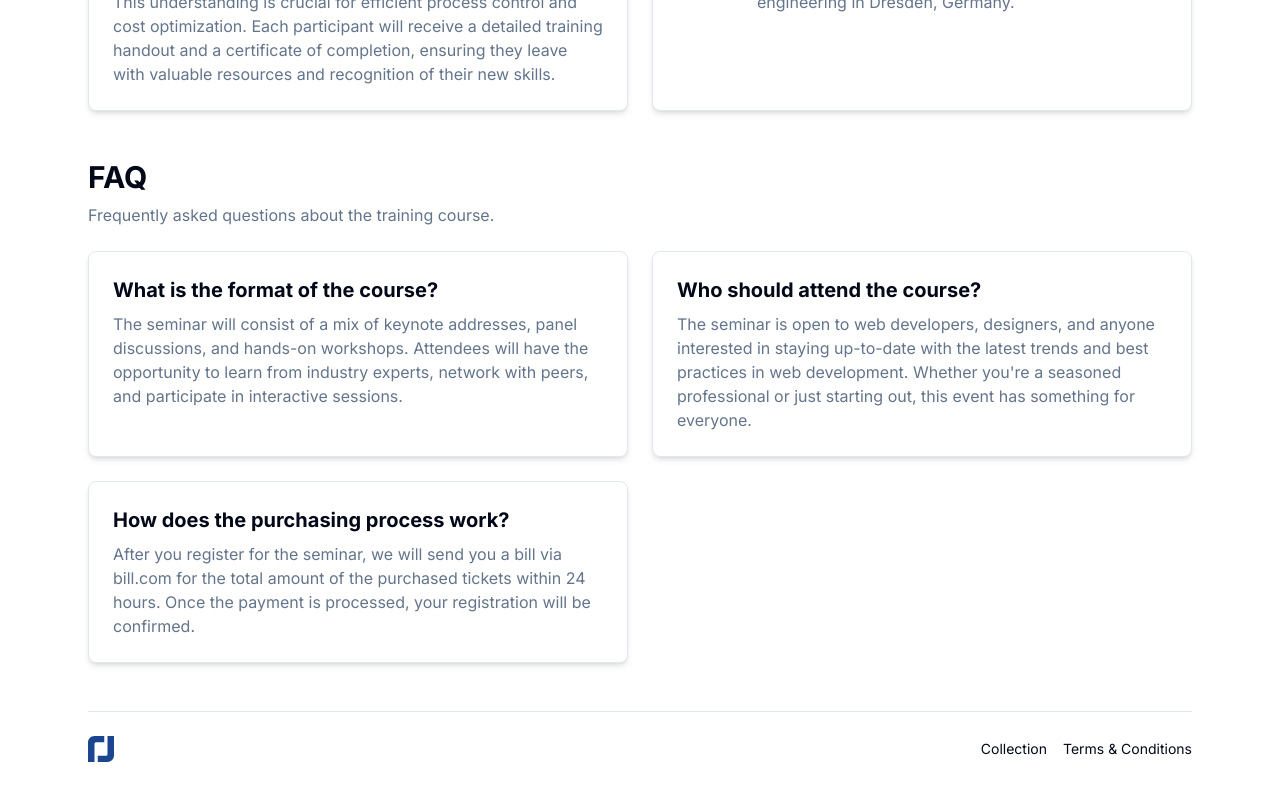
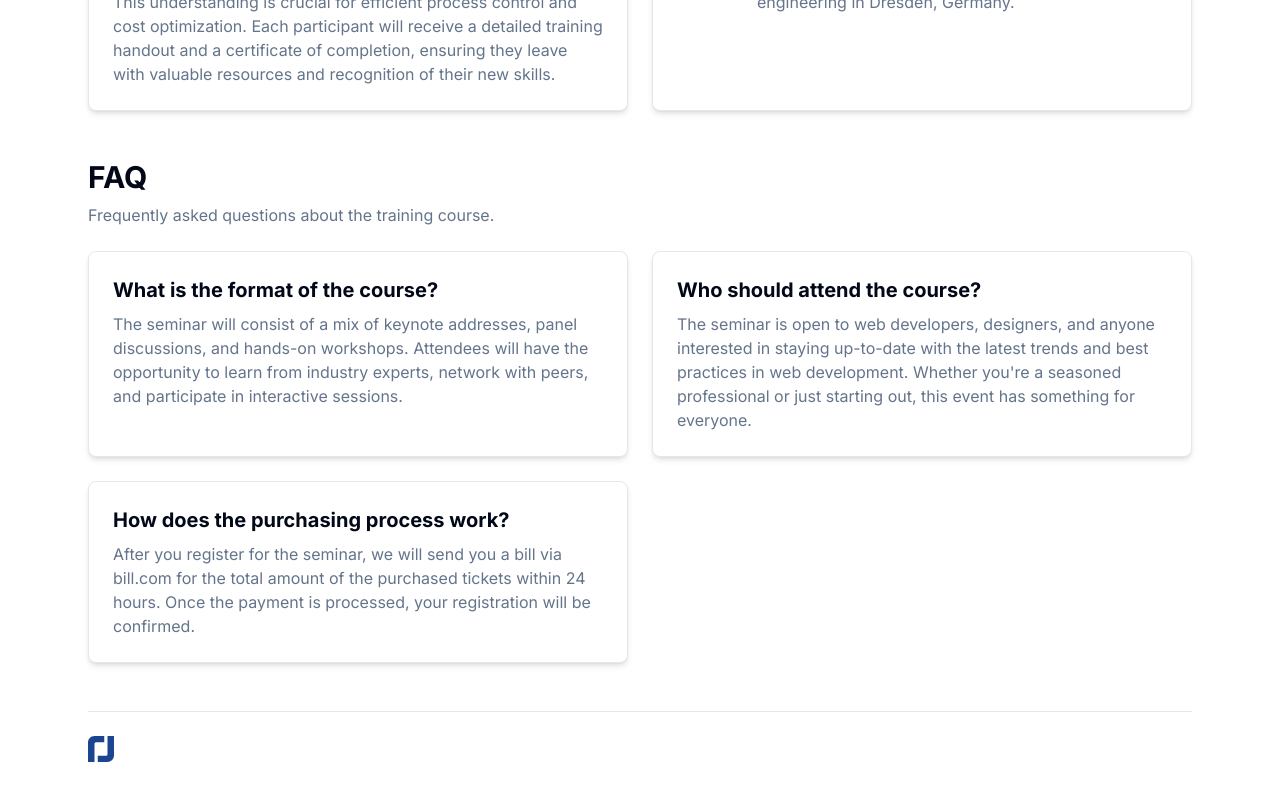
Before and after one commit to nikackermann/smi-event, a Next.js app: page / in a window 1280 px wide. Shown: the part 1843-2643 px from the top of the page. Built offline with nearby package versions, Linux system fonts and the light colour scheme; no server answers.

Commit message:
removed footer links

```diff
--- a/components/footer.tsx
+++ b/components/footer.tsx
@@ -14,7 +14,7 @@
                 />
                 <span className="sr-only">WAFIOS</span>
             </Link>
-            <nav className="flex gap-4 mt-4 md:mt-0">
+            {/* <nav className="flex gap-4 mt-4 md:mt-0">
                 <Link
                     href="#"
                     className="text-sm hover:underline"
@@ -29,7 +29,7 @@
                 >
                     Terms &amp; Conditions
                 </Link>
-            </nav>
+            </nav> */}
         </footer>
     );
 }
```
